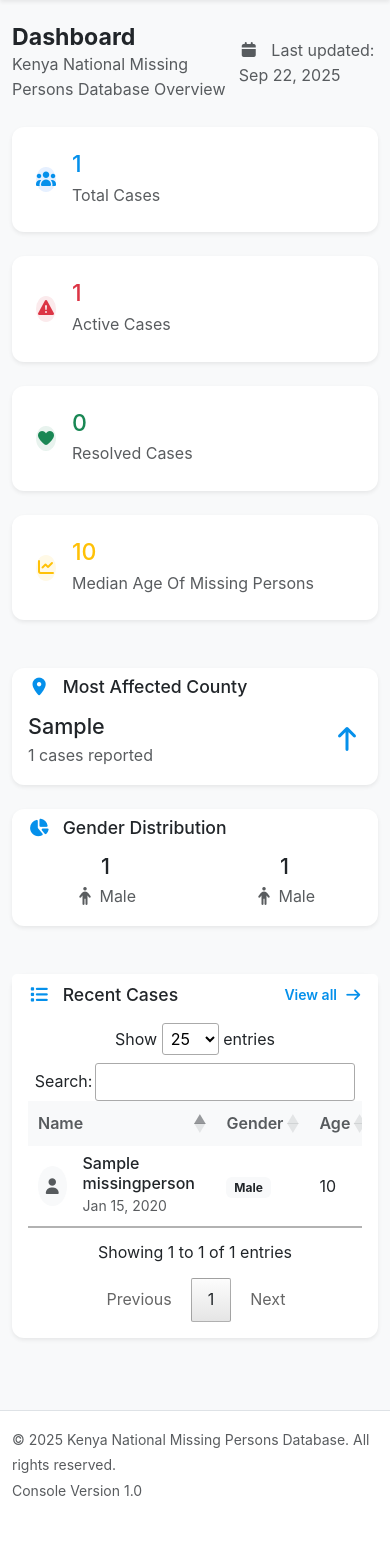
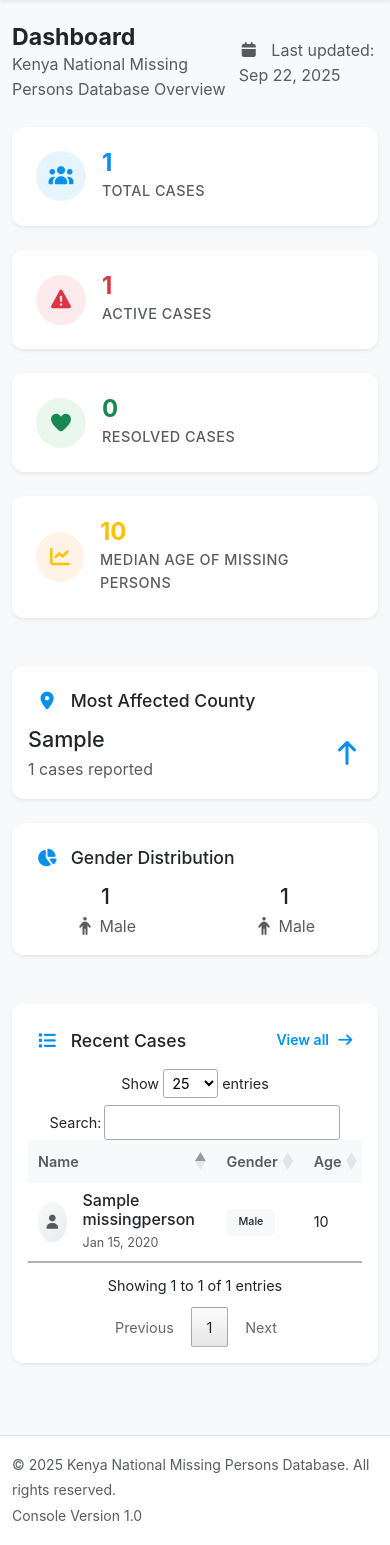
Before and after one commit to KagemaNjoroge/knmpdb, a Django app: page /console/ in a window 390 px wide. Shown: the part 66-1611 px from the top of the page. Before the commit the page ends 1562 px from the top, so only its background shows below. Run offline with Django 5.2, Linux system fonts and the light colour scheme; a user stored in the database is signed in; tables that the repository leaves empty hold one stand-in row (values such as "Sample post"); parts of the project's set-up code (start-up, migrations or seed data) failed here and were passed over; some libraries are stand-ins or nearby versions.

Commit message:
Enhance navbar and modal styles; add responsive adjustments and dashboard styles

```diff
--- a/static/css/main.css
+++ b/static/css/main.css
@@ -536,12 +536,16 @@ body {
   box-shadow: 0 4px 15px rgba(0, 0, 0, 0.1);
   border-radius: 10px;
   padding: 0.5rem 0;
+  min-width: 200px;
+  right: 0;
+  left: auto;
 }
 
 .navbar .dropdown-item {
   padding: 0.75rem 1.5rem;
   color: var(--dark);
   transition: all 0.3s ease;
+  white-space: nowrap;
 }
 
 .navbar .dropdown-item:hover {
@@ -554,6 +558,125 @@ body {
   width: 20px;
 }
 
+/* Prevent horizontal scrolling */
+.navbar .nav-item.dropdown {
+  position: static;
+}
+
+/* Ensure no horizontal overflow */
+body {
+  overflow-x: hidden;
+}
+
+.navbar-nav {
+  overflow: visible;
+}
+
+@media (min-width: 992px) {
+  .navbar .nav-item.dropdown {
+    position: relative;
+  }
+
+  body {
+    overflow-x: auto;
+  }
+}
+
+/* Enhanced Share Modal Styles */
+.modal-content {
+  border-radius: 15px;
+  overflow: hidden;
+}
+
+.modal-header.bg-primary {
+  background: linear-gradient(135deg, var(--primary-blue) 0%, #4a90e2 100%);
+}
+
+.modal-header .bg-white {
+  animation: pulse 2s infinite;
+}
+
+@keyframes pulse {
+  0% {
+    transform: scale(1);
+  }
+  50% {
+    transform: scale(1.1);
+  }
+  100% {
+    transform: scale(1);
+  }
+}
+
+/* Social Media Button Styles */
+.btn-facebook {
+  background: linear-gradient(135deg, #1877f2 0%, #42a5f5 100%);
+  border: none;
+  color: white;
+  transition: all 0.3s ease;
+  border-radius: 12px;
+}
+
+.btn-facebook:hover {
+  transform: translateY(-2px);
+  box-shadow: 0 8px 25px rgba(24, 119, 242, 0.3);
+  color: white;
+}
+
+.btn-twitter {
+  background: linear-gradient(135deg, #1da1f2 0%, #0084b4 100%);
+  border: none;
+  color: white;
+  transition: all 0.3s ease;
+  border-radius: 12px;
+}
+
+.btn-twitter:hover {
+  transform: translateY(-2px);
+  box-shadow: 0 8px 25px rgba(29, 161, 242, 0.3);
+  color: white;
+}
+
+.btn-whatsapp {
+  background: linear-gradient(135deg, #25d366 0%, #128c7e 100%);
+  border: none;
+  color: white;
+  transition: all 0.3s ease;
+  border-radius: 12px;
+}
+
+.btn-whatsapp:hover {
+  transform: translateY(-2px);
+  box-shadow: 0 8px 25px rgba(37, 211, 102, 0.3);
+  color: white;
+}
+
+/* Copy Link Input Enhancement */
+.modal .input-group .form-control {
+  border-right: none;
+  background-color: #f8f9fa;
+  border-radius: 8px 0 0 8px;
+}
+
+.modal .input-group .btn {
+  border-left: none;
+  border-radius: 0 8px 8px 0;
+}
+
+.modal .form-text {
+  font-size: 0.875rem;
+  margin-top: 0.5rem;
+}
+
+/* Modal Animation Enhancement */
+.modal.fade .modal-dialog {
+  transform: scale(0.9) translateY(-50px);
+  transition: all 0.3s ease;
+}
+
+.modal.show .modal-dialog {
+  transform: scale(1) translateY(0);
+}
 .nav-link.btn {
   border-radius: 20px;
   padding: 8px 20px !important;
@@ -1220,7 +1343,9 @@ body {
   .partner-overlay p {
     font-size: 0.8rem;
   }
-} /* Responsive adjustments for detail page */
+}
+
+/* Responsive adjustments for detail page */
 @media (max-width: 768px) {
   .info-item {
     padding: 0.5rem 0;
@@ -1244,3 +1369,107 @@ body {
     font-size: 0.95rem;
   }
 }
+
+/* Dashboard Styles */
+.stats-card {
+  transition: all 0.3s ease;
+  border-radius: 12px;
+}
+
+.stats-card:hover {
+  transform: translateY(-2px);
+  box-shadow: 0 8px 25px rgba(0, 0, 0, 0.1) !important;
+}
+
+.stats-icon {
+  width: 60px;
+  height: 60px;
+  display: flex;
+  align-items: center;
+  justify-content: center;
+  font-size: 1.5rem;
+}
+
+.stats-number {
+  font-size: 2rem;
+  font-weight: 700;
+  line-height: 1;
+}
+
+.stats-label {
+  font-size: 0.9rem;
+  font-weight: 500;
+  text-transform: uppercase;
+  letter-spacing: 0.5px;
+}
+
+.card-header {
+  background-color: transparent !important;
+  border-bottom: 1px solid rgba(0, 0, 0, 0.08);
+  padding: 1.5rem 1.5rem 1rem;
+}
+
+.card-body {
+  padding: 1.5rem;
+}
+
+.table-hover tbody tr:hover {
+  background-color: rgba(5, 144, 235, 0.02);
+}
+
+.avatar-placeholder {
+  background: linear-gradient(135deg, var(--light-gray), #e9ecef);
+}
+
+.badge {
+  font-weight: 500;
+  padding: 0.5rem 0.75rem;
+  border-radius: 6px;
+}
+
+.btn-group .btn {
+  border-radius: 6px;
+  margin-right: 2px;
+}
+
+.btn-group .btn:last-child {
+  margin-right: 0;
+}
+
+/* Corporate color adjustments */
+.bg-primary.bg-opacity-10 {
+  background-color: rgba(5, 144, 235, 0.1) !important;
+}
+
+.bg-danger.bg-opacity-10 {
+  background-color: rgba(220, 53, 69, 0.1) !important;
+}
+
+.bg-success.bg-opacity-10 {
+  background-color: rgba(40, 167, 69, 0.1) !important;
+}
+
+.bg-warning.bg-opacity-10 {
+  background-color: rgba(253, 126, 20, 0.1) !important;
+}
+
+/* Dashboard responsive adjustments */
+@media (max-width: 768px) {
+  .stats-number {
+    font-size: 1.5rem;
+  }
+
+  .stats-icon {
+    width: 50px;
+    height: 50px;
+    font-size: 1.25rem;
+  }
+
+  .card-body {
+    padding: 1rem;
+  }
+
+  .table-responsive {
+    font-size: 0.9rem;
+  }
+}
```
